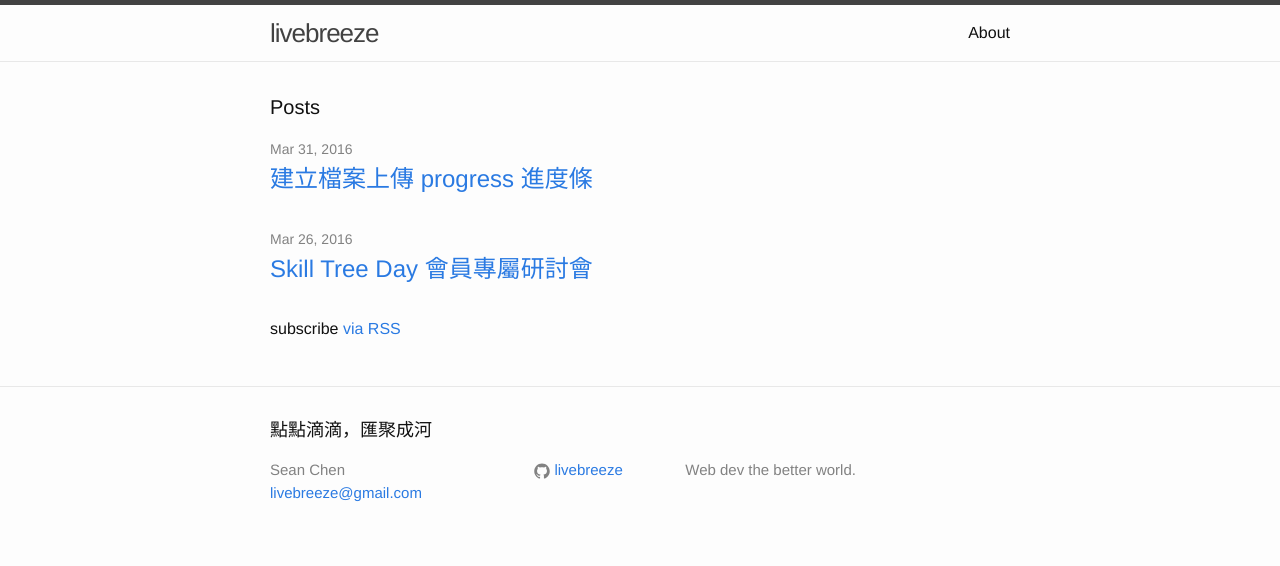
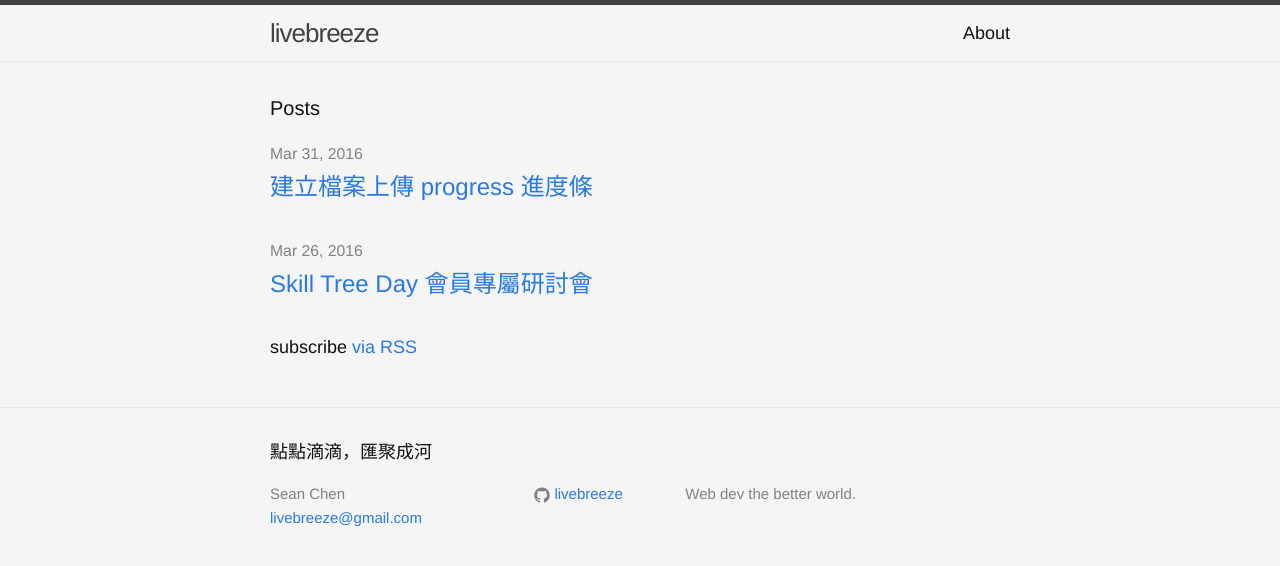
Before and after one commit to livebreeze-zz/livebreeze.github.io, a Jekyll site: the page built from index.html, in a window 1280 px wide. Shown: the top 566 px of the page. Built offline with Jekyll 4.4.1, drawn with Linux system fonts in a browser that asks for light colours; some web fonts are replaced.

Commit message:
update font size, line-height, family

```diff
--- /dev/null
+++ b/_sass/_notesanstc.scss
@@ -0,0 +1,51 @@
+/*
+* Noto Sans TC (Chinese_traditional) http://www.google.com/fonts/earlyaccess
+ */
+@font-face {
+  font-family: 'Noto Sans TC';
+  font-style: normal;
+  font-weight: 100;
+  src: url(//fonts.gstatic.com/ea/notosanstc/v1/NotoSansTC-Thin.woff2) format('woff2'),
+       url(//fonts.gstatic.com/ea/notosanstc/v1/NotoSansTC-Thin.woff) format('woff'),
+       url(//fonts.gstatic.com/ea/notosanstc/v1/NotoSansTC-Thin.otf) format('opentype');
+}
+@font-face {
+  font-family: 'Noto Sans TC';
+  font-style: normal;
+  font-weight: 300;
+  src: url(//fonts.gstatic.com/ea/notosanstc/v1/NotoSansTC-Light.woff2) format('woff2'),
+       url(//fonts.gstatic.com/ea/notosanstc/v1/NotoSansTC-Light.woff) format('woff'),
+       url(//fonts.gstatic.com/ea/notosanstc/v1/NotoSansTC-Light.otf) format('opentype');
+}
+@font-face {
+   font-family: 'Noto Sans TC';
+   font-style: normal;
+   font-weight: 400;
+   src: url(//fonts.gstatic.com/ea/notosanstc/v1/NotoSansTC-Regular.woff2) format('woff2'),
+        url(//fonts.gstatic.com/ea/notosanstc/v1/NotoSansTC-Regular.woff) format('woff'),
+        url(//fonts.gstatic.com/ea/notosanstc/v1/NotoSansTC-Regular.otf) format('opentype');
+ }
+@font-face {
+   font-family: 'Noto Sans TC';
+   font-style: normal;
+   font-weight: 500;
+   src: url(//fonts.gstatic.com/ea/notosanstc/v1/NotoSansTC-Medium.woff2) format('woff2'),
+        url(//fonts.gstatic.com/ea/notosanstc/v1/NotoSansTC-Medium.woff) format('woff'),
+        url(//fonts.gstatic.com/ea/notosanstc/v1/NotoSansTC-Medium.otf) format('opentype');
+ }
+@font-face {
+   font-family: 'Noto Sans TC';
+   font-style: normal;
+   font-weight: 700;
+   src: url(//fonts.gstatic.com/ea/notosanstc/v1/NotoSansTC-Bold.woff2) format('woff2'),
+        url(//fonts.gstatic.com/ea/notosanstc/v1/NotoSansTC-Bold.woff) format('woff'),
+        url(//fonts.gstatic.com/ea/notosanstc/v1/NotoSansTC-Bold.otf) format('opentype');
+ }
+@font-face {
+   font-family: 'Noto Sans TC';
+   font-style: normal;
+   font-weight: 900;
+   src: url(//fonts.gstatic.com/ea/notosanstc/v1/NotoSansTC-Black.woff2) format('woff2'),
+        url(//fonts.gstatic.com/ea/notosanstc/v1/NotoSansTC-Black.woff) format('woff'),
+        url(//fonts.gstatic.com/ea/notosanstc/v1/NotoSansTC-Black.otf) format('opentype');
+ }
--- a/css/main.scss
+++ b/css/main.scss
@@ -6,16 +6,16 @@
 
 
 // Our variables
-$base-font-family: "Helvetica Neue", Helvetica, Arial, sans-serif;
-$base-font-size:   16px;
+$base-font-family: "Helvetica Neue", Helvetica, "Noto Sans TC", Arial, sans-serif;
+$base-font-size:   18px;
 $base-font-weight: 400;
 $small-font-size:  $base-font-size * 0.875;
-$base-line-height: 1.5;
+$base-line-height: 1.6;
 
 $spacing-unit:     30px;
 
 $text-color:       #111;
-$background-color: #fdfdfd;
+$background-color: #f5f5f5;
 $brand-color:      #2a7ae2;
 
 $grey-color:       #828282;
@@ -49,5 +49,6 @@ $on-laptop:        800px;
 @import
         "base",
         "layout",
-        "syntax-highlighting"
+        "syntax-highlighting",
+        "notesanstc"
 ;
```
